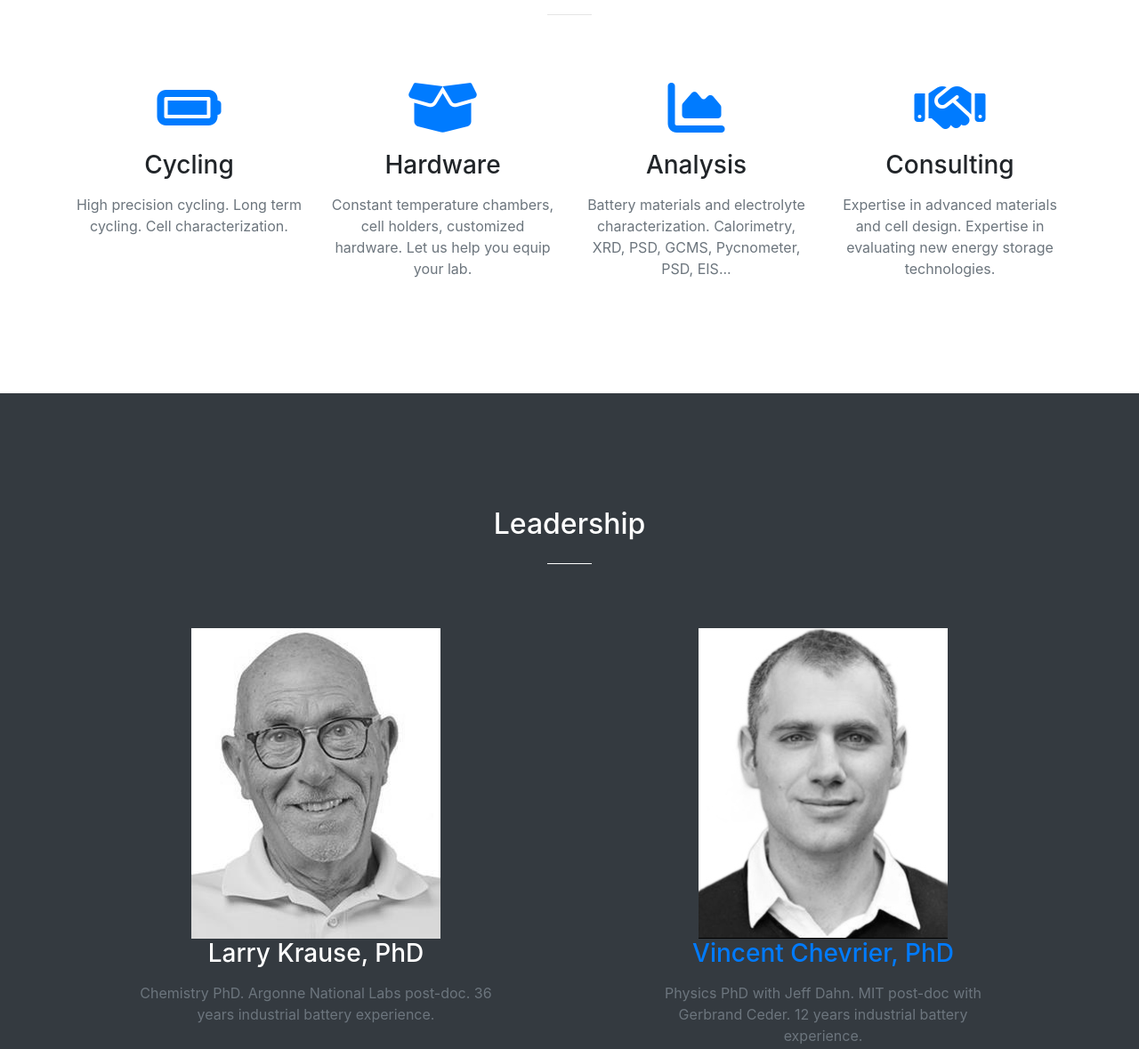
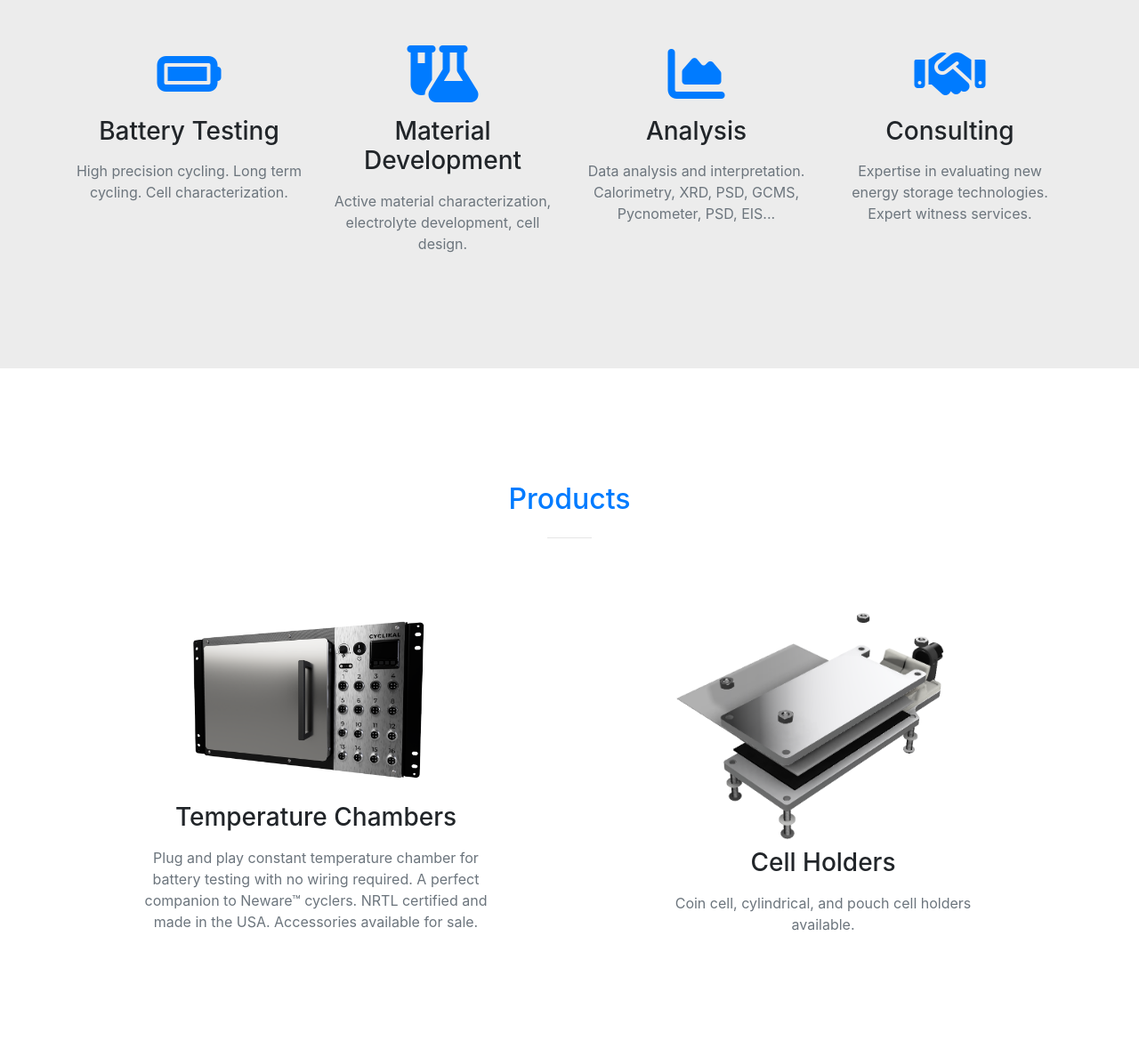
Before and after one commit to cyclikal/cyclikal.github.io, a website with bundled scripts: page index.html in a window 1280 px wide. Shown: the part 1452-2631 px from the top of the page at 89% size. Built offline with nearby package versions, Linux system fonts and the light colour scheme.

Commit message:
add products

```diff
--- a/css/creative.css
+++ b/css/creative.css
@@ -34,7 +34,7 @@ h3,
 h4,
 h5,
 h6 {
-  font-family: "Open Sans", "Helvetica Neue", Arial, sans-serif;
+  font-family: "Montserrat", "Open Sans", "Helvetica Neue", Arial, sans-serif;
 }
 
 .bg-primary {
@@ -43,6 +43,10 @@ h6 {
 
 .bg-dark {
   background-color: #212529 !important;
+}
+
+.bg-gray {
+  background-color: #ececec !important;
 }
 
 .text-faded {
--- a/index.html
+++ b/index.html
@@ -37,7 +37,7 @@
   <link href="vendor/magnific-popup/magnific-popup.css" rel="stylesheet">
 
   <!-- Custom styles for this template -->
-  <link href="css/creative.min.css" rel="stylesheet">
+  <link href="css/creative.css" rel="stylesheet">
 
 </head>
 
@@ -61,6 +61,9 @@
           </li>
           <li class="nav-item">
             <a class="nav-link js-scroll-trigger" href="#services">Services</a>
+          </li>
+          <li class="nav-item">
+            <a class="nav-link js-scroll-trigger" href="#products">Products</a>
           </li>
           <li class="nav-item">
             <a class="nav-link js-scroll-trigger" href="#leadership">Leadership</a>
@@ -100,13 +103,13 @@
           <p class="text-faded mb-4">We are equipped with a full suite of battery testing and characterization tools and
             have the expertise to help you. Tell us exactly what you want or let us design protocols and analyze the
             data.</p>
-          <a class="btn btn-light btn-xl js-scroll-trigger" href="#services">Get Started!</a>
+          <!-- <a class="btn btn-light btn-xl js-scroll-trigger" href="#services">Get Started!</a> -->
         </div>
       </div>
     </div>
   </section>
 
-  <section id="services">
+  <section class="bg-gray" id="services">
     <div class="container">
       <div class="row">
         <div class="col-lg-12 text-center">
@@ -120,23 +123,22 @@
         <div class="col-lg-3 col-md-6 text-center">
           <div class="service-box mt-5 mx-auto">
             <i class="fas fa-4x fa-battery-full text-primary mb-3 sr-icon-1"></i>
-            <h3 class="mb-3">Cycling</h3>
+            <h3 class="mb-3">Battery Testing</h3>
             <p class="text-muted mb-0">High precision cycling. Long term cycling. Cell characterization.</p>
           </div>
         </div>
         <div class="col-lg-3 col-md-6 text-center">
           <div class="service-box mt-5 mx-auto">
-            <i class="fas fa-4x fa-box-open text-primary mb-3 sr-icon-2"></i>
-            <h3 class="mb-3">Hardware</h3>
-            <p class="text-muted mb-0">Constant temperature chambers, cell holders, customized hardware. Let us help you
-              equip your lab.</p>
+            <i class="fas fa-4x fa-flask-vial text-primary mb-3 sr-icon-2"></i>
+            <h3 class="mb-3">Material Development</h3>
+            <p class="text-muted mb-0">Active material characterization, electrolyte development, cell design.</p>
           </div>
         </div>
         <div class="col-lg-3 col-md-6 text-center">
           <div class="service-box mt-5 mx-auto">
             <i class="fas fa-4x fa-chart-area text-primary mb-3 sr-icon-3"></i>
             <h3 class="mb-3">Analysis</h3>
-            <p class="text-muted mb-0">Battery materials and electrolyte characterization. Calorimetry, XRD, PSD, GCMS,
+            <p class="text-muted mb-0">Data analysis and interpretation. Calorimetry, XRD, PSD, GCMS,
               Pycnometer, PSD, EIS...</p>
           </div>
         </div>
@@ -144,8 +146,8 @@
           <div class="service-box mt-5 mx-auto">
             <i class="fas fa-4x fa-handshake text-primary mb-3 sr-icon-4"></i>
             <h3 class="mb-3">Consulting</h3>
-            <p class="text-muted mb-0">Expertise in advanced materials and cell design. Expertise in evaluating new
-              energy storage technologies.</p>
+            <p class="text-muted mb-0">Expertise in evaluating new
+              energy storage technologies. Expert witness services.</p>
           </div>
         </div>
 
@@ -153,6 +155,35 @@
     </div>
   </section>
 
+  <section id="products">
+    <div class="container">
+      <div class="row">
+        <div class="col-lg-12 text-center">
+          <h2 class="section-heading"><a href="https://cyclikal.bigcartel.com"
+            class="text-decoration-none" target="_blank" rel="noopener noreferrer">Products</a></h2>
+          <hr class="my-4">
+        </div>
+      </div>
+    </div>
+    <div class="container">
+      <div class="row">
+        <div class="col-lg-6 col-md-6 text-center">
+          <div class="service-box mt-5 mx-auto">
+            <a href="https://cyclikal.bigcartel.com/product/temperature-chamber-ct1601"><img src="img/temperature_chamber.png" alt="Temperature Chamber CT1601" class="img-fluid"></a>
+            <h3 class="mb-3">Temperature Chambers</h3>
+            <p class="text-muted mb-0">Plug and play constant temperature chamber for battery testing with no wiring required. A perfect companion to Neware™ cyclers. NRTL certified and made in the USA. Accessories available for sale.</p>
+          </div>
+        </div>
+        <div class="col-lg-6 col-md-6 text-center">
+          <div class="service-box mt-5 mx-auto">
+            <a href="https://cyclikal.bigcartel.com/products"><img src="img/cell_holder.png" alt="Pouch Cell Holder" class="img-fluid"></a>
+            <h3 class="mb-3">Cell Holders</h3>
+            <p class="text-muted mb-0">Coin cell, cylindrical, and pouch cell holders available.</p>
+          </div>
+        </div>
+      </div>
+    </div>
+  </section>
 
   <section class="bg-dark text-white" id="leadership">
     <div class="container">
```
Also changed, not shown: img/cell_holder.png (added), img/temperature_chamber.png (added).
